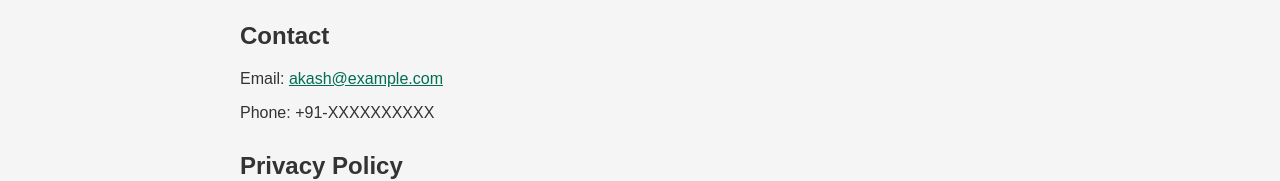
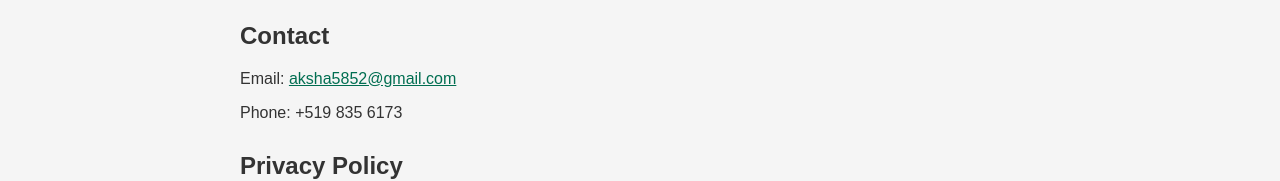
Before and after one commit to akash5852/tech-website, a plain HTML site: page index.html in a window 1280 px wide. Shown: the part 286-467 px from the top of the page. Drawn offline with Linux system fonts and the light colour scheme.

Commit message:
Update index.html

```diff
--- a/index.html
+++ b/index.html
@@ -30,8 +30,8 @@
 
     <div class="section">
       <h2>Contact</h2>
-      <p>Email: <a href="mailto:akash@example.com">akash@example.com</a></p>
-      <p>Phone: +91-XXXXXXXXXX</p>
+      <p>Email: <a href="mailto:akash@example.com">aksha5852@gmail.com</a></p>
+      <p>Phone: +519 835 6173</p>
     </div>
 
     <div class="section">
```
